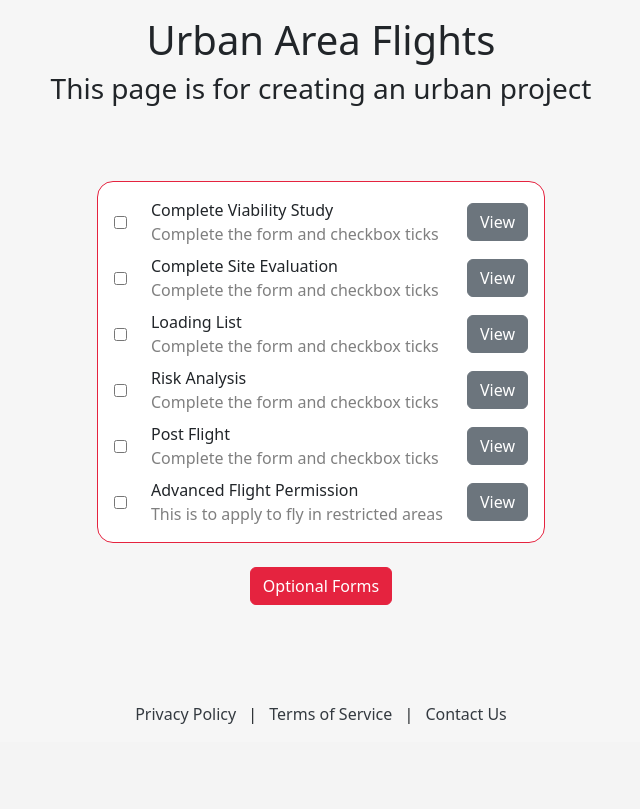
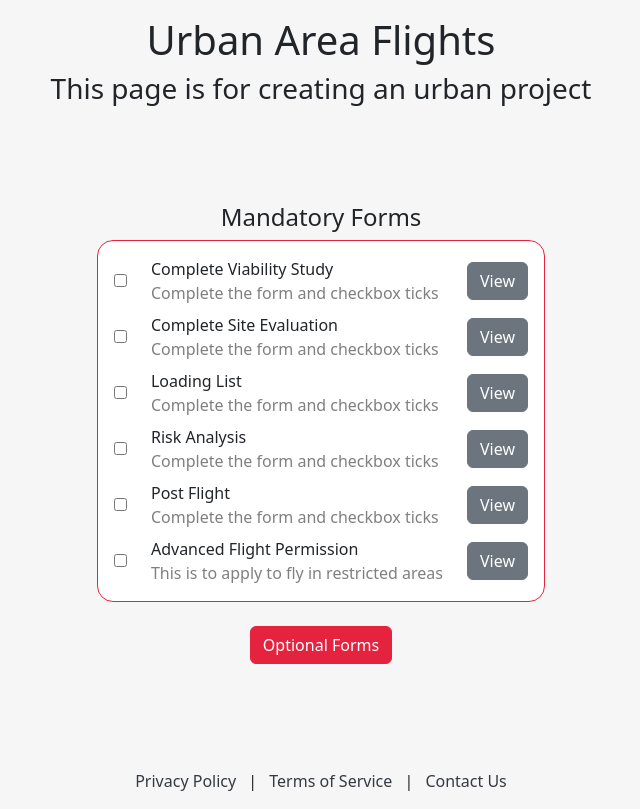
Before and after one commit to NikitaEdin/SOC09109-2025-TR2-Group-Project, a Flask app: page /wizard/create-urban in a window 1280 px wide. Shown: the part 58-867 px from the top of the page, without its empty margins (319-959 px from the left). Before the commit the page ends 782 px from the top, so only its background shows below. Run offline with Flask 3, Linux system fonts and the light colour scheme.

Commit message:
Added headers
To indicate to the user that these are mandatory forms for a project

```diff
--- a/app/templates/wizard/create_project_rural.html
+++ b/app/templates/wizard/create_project_rural.html
@@ -11,7 +11,9 @@
 
 
 <div class="container d-flex flex-column justify-content-center align-items-center" style="min-height: 80vh;">
-
+    <div class="container text-center">
+        <h4>Mandatory Forms</h4>
+    </div>
     <form class="container d-flex flex-column gap-4 align-items-center" method="post">
         <div class="d-flex flex-wrap align-items-center justify-content-center" style="gap: 5rem;">
             <div class="d-flex flex-column gap-2 checklist-container flex-shrink">
--- a/app/templates/wizard/create_project_urban.html
+++ b/app/templates/wizard/create_project_urban.html
@@ -10,8 +10,10 @@
 
 
 
-<div class="container d-flex flex-column justify-content-center align-items-center" style="min-height: 70vh;">
-
+<div class="container d-flex flex-column justify-content-center align-items-center" style="min-height: 80vh;">
+    <div class="container text-center">
+        <h4>Mandatory Forms</h4>
+    </div>
     <form class="container d-flex flex-column gap-4 align-items-center" method="post">
         <div class="d-flex flex-wrap align-items-center justify-content-center" style="gap: 5rem;">
             <div class="d-flex flex-column gap-2 checklist-container flex-shrink">
```
